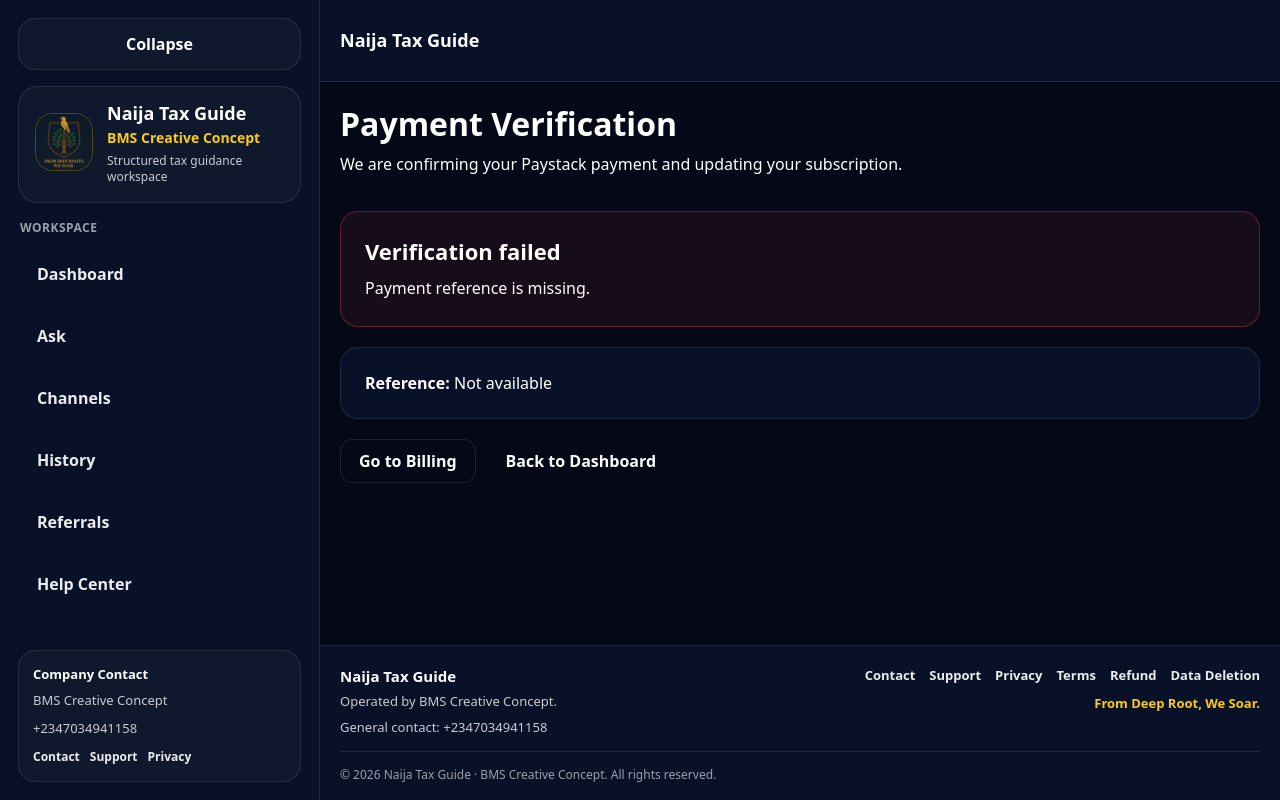
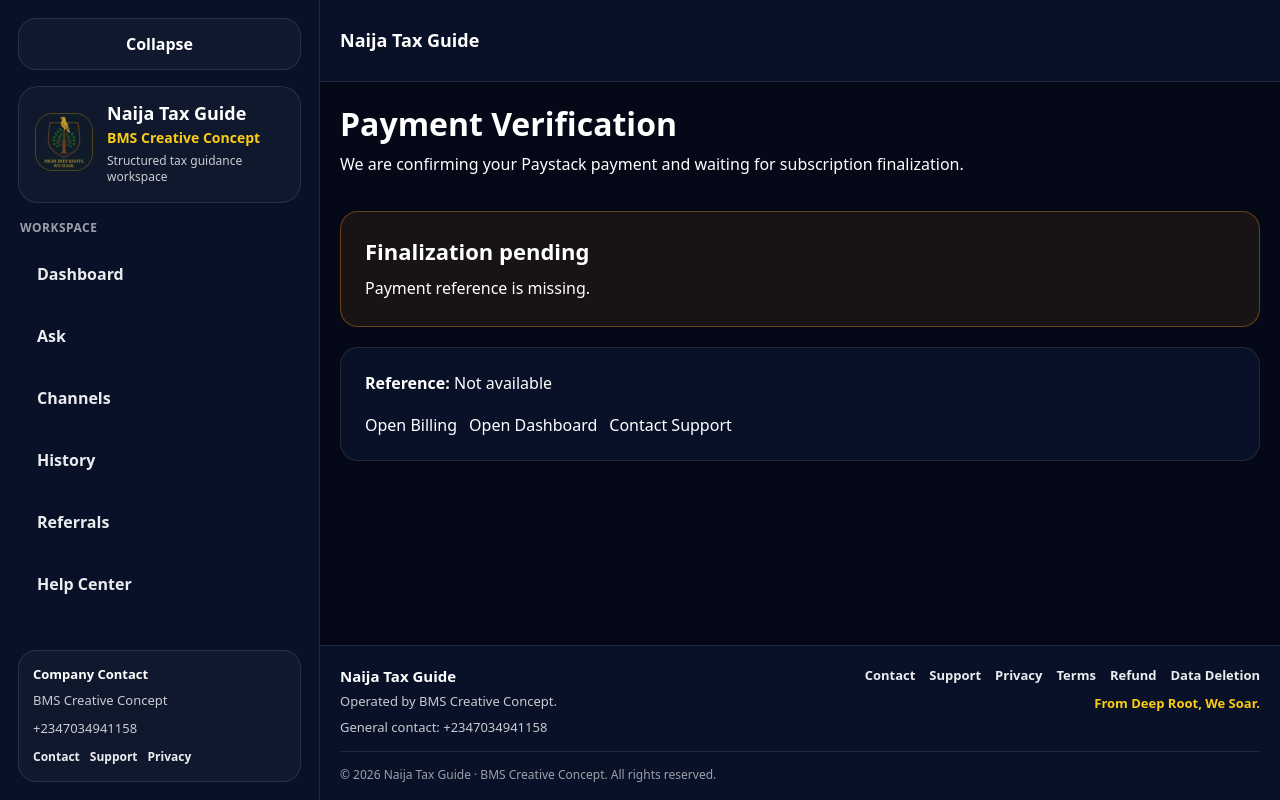
Before and after one commit to SirBM201/naija-tax-guide-frontend, a Next.js app: page /billing/verify in a window 1280 px wide. Built offline with nearby package versions, Linux system fonts and the light colour scheme; no server answers; sample sign-in values are in the browser's storage.

Commit message:
Update page.tsx

```diff
--- a/app/billing/verify/page.tsx
+++ b/app/billing/verify/page.tsx
@@ -9,11 +9,13 @@ import { apiJson } from "@/lib/api";
 
 type VerifyResp = {
   ok?: boolean;
+  paid?: boolean;
+  applied?: boolean;
+  activation_state?: string;
   message?: string;
   status?: string;
   reference?: string;
   plan_code?: string;
-  amount_kobo?: number;
   redirect_to?: string;
 };
 
@@ -102,15 +104,19 @@ function VerifyPageContent() {
         setLoading(true);
         setError("");
 
+        let latest: VerifyResp | null = null;
+
+        for (let attempt = 0; attempt < 6; attempt += 1) {
           const resp = await apiJson<VerifyResp>(
             `/billing/verify?reference=${encodeURIComponent(reference)}`,
             {
               method: "GET",
+              timeoutMs: 20000,
             }
           );
 
           if (!active) return;
-
+          latest = resp;
           setResult(resp);
 
           if (resp?.ok && resp?.redirect_to) {
@@ -118,10 +124,28 @@ function VerifyPageContent() {
             return;
           }
 
-        if (resp?.ok) {
-          setTimeout(() => {
+          if (resp?.ok && resp?.paid && resp?.applied) {
+            setLoading(false);
+            window.setTimeout(() => {
               router.replace("/dashboard?billing=verified");
-          }, 1500);
+            }, 1200);
+            return;
+          }
+
+          if (!(resp?.ok && resp?.paid)) {
+            break;
+          }
+
+          if (attempt < 5) {
+            await new Promise((resolve) => window.setTimeout(resolve, 2000));
+          }
+        }
+
+        if (!active) return;
+
+        setResult(latest);
+        if (latest?.ok && latest?.paid && !latest?.applied) {
+          setError(latest.message || "Payment was verified, but subscription finalization is still pending.");
         }
       } catch (err: any) {
         if (!active) return;
@@ -131,12 +155,34 @@ function VerifyPageContent() {
       }
     }
 
-    run();
+    void run();
 
     return () => {
       active = false;
     };
   }, [reference, router]);
+
+  const statusTone = loading
+    ? "neutral"
+    : error
+    ? "warning"
+    : result?.ok && result?.paid && result?.applied
+    ? "success"
+    : "warning";
+
+  const statusTitle = loading
+    ? "Verifying payment..."
+    : error
+    ? "Finalization pending"
+    : result?.ok && result?.paid && result?.applied
+    ? "Payment verified successfully"
+    : "Verification incomplete";
+
+  const statusMessage = loading
+    ? "Please wait while we confirm your payment reference and finalize your subscription."
+    : error ||
+      result?.message ||
+      "We could not confirm the payment yet. Please check Billing or try again shortly.";
 
   return (
     <AppShell>
@@ -163,39 +209,11 @@ function VerifyPageContent() {
               fontSize: 16,
             }}
           >
-            We are confirming your Paystack payment and updating your
-            subscription.
+            We are confirming your Paystack payment and waiting for subscription finalization.
           </p>
         </div>
 
-        {loading ? (
-          <StatusCard
-            title="Verifying payment..."
-            message="Please wait while we confirm your payment reference and activate your plan."
-            tone="neutral"
-          />
-        ) : error ? (
-          <StatusCard
-            title="Verification failed"
-            message={error}
-            tone="error"
-          />
-        ) : result?.ok ? (
-          <StatusCard
-            title="Payment verified successfully"
-            message="Your subscription has been updated successfully. You will be redirected to your dashboard shortly."
-            tone="success"
-          />
-        ) : (
-          <StatusCard
-            title="Verification incomplete"
-            message={
-              result?.message ||
-              "We could not confirm the payment yet. Please check Billing or try again shortly."
-            }
-            tone="warning"
-          />
-        )}
+        <StatusCard title={statusTitle} message={statusMessage} tone={statusTone} />
 
         <Card
           style={{
@@ -205,8 +223,7 @@ function VerifyPageContent() {
           }}
         >
           <div>
-            <strong>Reference:</strong>{" "}
-            <span>{reference || "Not available"}</span>
+            <strong>Reference:</strong> <span>{reference || "Not available"}</span>
           </div>
 
           {result?.status ? (
@@ -215,103 +232,18 @@ function VerifyPageContent() {
             </div>
           ) : null}
 
-          {result?.plan_code ? (
+          {result?.activation_state ? (
             <div>
-              <strong>Plan:</strong> <span>{result.plan_code}</span>
+              <strong>Activation State:</strong> <span>{result.activation_state}</span>
             </div>
           ) : null}
 
-          {typeof result?.amount_kobo === "number" ? (
-            <div>
-              <strong>Amount:</strong>{" "}
-              <span>₦{(result.amount_kobo / 100).toLocaleString()}</span>
+          <div style={{ display: "flex", gap: 12, flexWrap: "wrap", marginTop: 8 }}>
+            <Link href="/billing">Open Billing</Link>
+            <Link href="/dashboard">Open Dashboard</Link>
+            <Link href="/support">Contact Support</Link>
           </div>
-          ) : null}
         </Card>
-
-        <div
-          style={{
-            display: "flex",
-            gap: 12,
-            flexWrap: "wrap",
-          }}
-        >
-          <Link
-            href="/billing"
-            style={{
-              display: "inline-flex",
-              alignItems: "center",
-              justifyContent: "center",
-              minHeight: 44,
-              padding: "0 18px",
-              borderRadius: 12,
-              textDecoration: "none",
-              border: "1px solid var(--border)",
-              color: "var(--foreground)",
-              fontWeight: 700,
-            }}
-          >
-            Go to Billing
-          </Link>
-
-          <Link
-            href="/dashboard"
-            style={{
-              display: "inline-flex",
-              alignItems: "center",
-              justifyContent: "center",
-              minHeight: 44,
-              padding: "0 18px",
-              borderRadius: 12,
-              textDecoration: "none",
-              background: "var(--primary)",
-              color: "var(--primary-foreground)",
-              fontWeight: 700,
-            }}
-          >
-            Back to Dashboard
-          </Link>
-        </div>
-      </div>
-    </AppShell>
-  );
-}
-
-function VerifyPageFallback() {
-  return (
-    <AppShell>
-      <div
-        style={{
-          display: "grid",
-          gap: 20,
-        }}
-      >
-        <div>
-          <h1
-            style={{
-              margin: 0,
-              fontSize: 32,
-              fontWeight: 800,
-            }}
-          >
-            Payment Verification
-          </h1>
-          <p
-            style={{
-              marginTop: 8,
-              color: "var(--muted-foreground)",
-              fontSize: 16,
-            }}
-          >
-            Preparing payment verification...
-          </p>
-        </div>
-
-        <StatusCard
-          title="Loading verification details..."
-          message="Please wait while we prepare your payment verification page."
-          tone="neutral"
-        />
       </div>
     </AppShell>
   );
@@ -319,7 +251,7 @@ function VerifyPageFallback() {
 
 export default function BillingVerifyPage() {
   return (
-    <Suspense fallback={<VerifyPageFallback />}>
+    <Suspense fallback={<AppShell><StatusCard title="Loading..." message="Preparing billing verification page." /></AppShell>}>
       <VerifyPageContent />
     </Suspense>
   );
```
Lines whose indentation alone changed are shown as unchanged.
